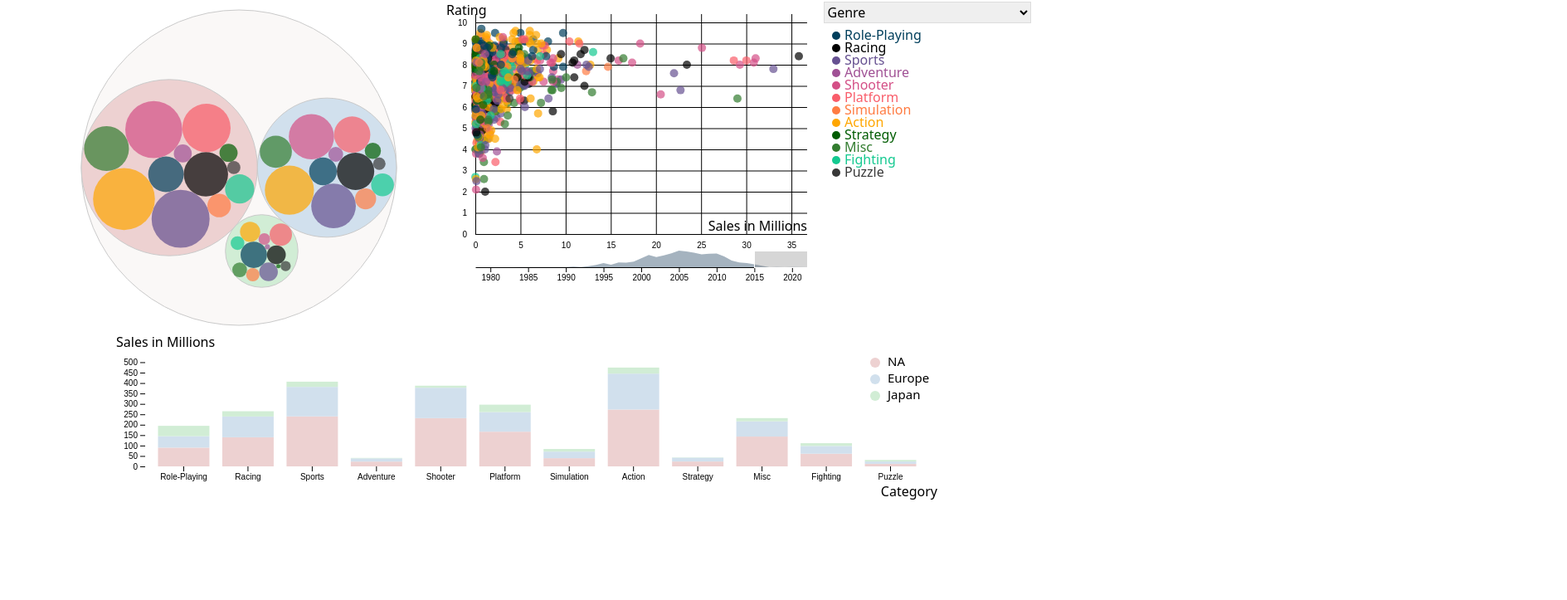
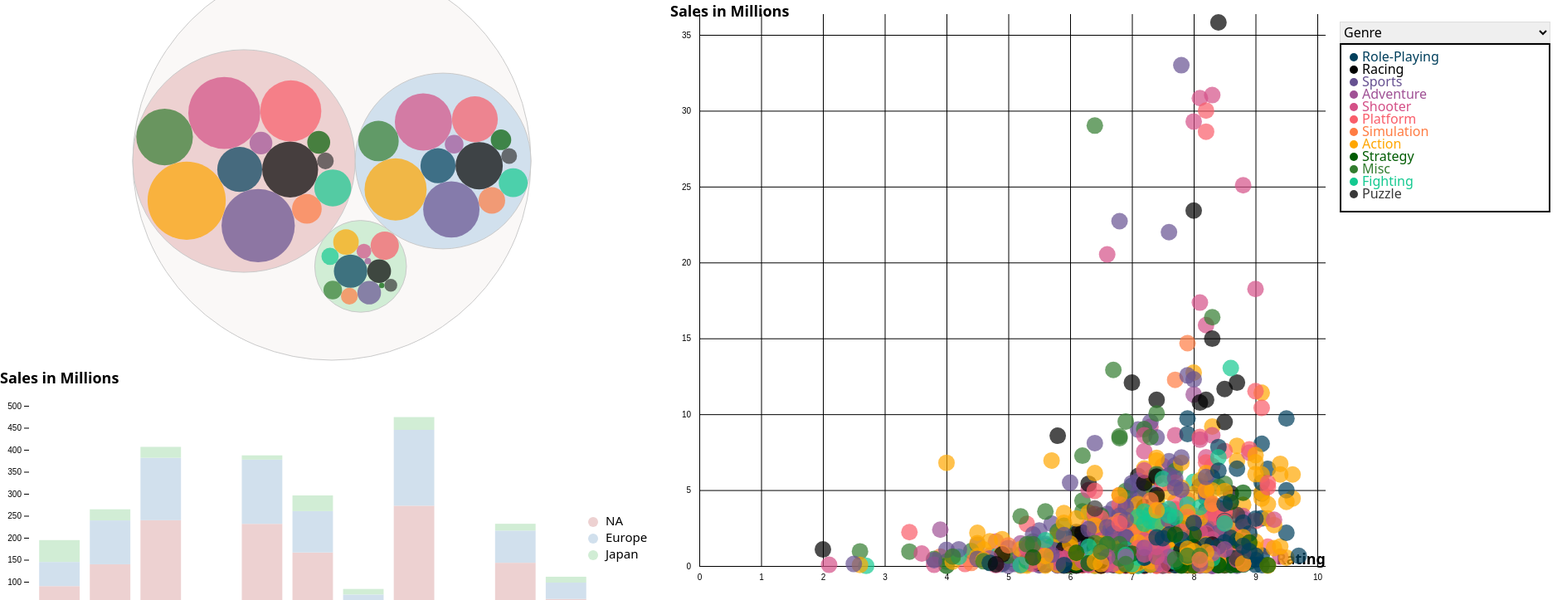
Before and after one commit to mattkwilson/game-sales-vis, a website: page index.html in a window 1280 px wide. Shown: the part 74-797 px from the top of the page at 83% size, 1889 px wide, since content can reach past the window. Drawn offline with nearby package versions, Linux system fonts and the light colour scheme; files that its build step writes are made by us from their sources.

Commit message:
Changed layout, swapped axes of scatterplot, resized views

```diff
--- a/css/barchart.css
+++ b/css/barchart.css
@@ -15,10 +15,12 @@
 .bar:hover {
   cursor: pointer;
   stroke: black;
+  stroke-width: 2;
 }
 
 .bar-selected {
   stroke: black;
+  stroke-width: 2;
 }
 
 .bar-selected:hover {
--- a/css/bubbleChart.css
+++ b/css/bubbleChart.css
@@ -1,14 +1,24 @@
 .bubble {
     opacity: 70%;
+}
+
+.bubble:hover {
+    opacity: 100%;
+    stroke: black;
+    stroke-width: 2;
+    cursor: pointer;
 }
 
 .bubble-selected {
     opacity: 100%;
     stroke: black;
+    stroke-width: 2;
 }
 
 .bubble-selected:hover {
     cursor: pointer;
+    stroke: black;
+    stroke-width: 2;
 }
 
 .bubble-world {
@@ -21,12 +31,6 @@
     stroke-width: 1;
 }
 
-.bubble:hover {
-    opacity: 100%;
-    stroke: black;
-    cursor: pointer;
-}
-
 .bubble-label {
     font-size: xx-small;
 }
--- a/css/global.css
+++ b/css/global.css
@@ -45,3 +45,9 @@
 .chart-area {
     fill: #a5b3bf;
 }
+
+.title {
+    font-weight: 600;
+    font-size: large;
+    color:#000
+}
--- a/index.html
+++ b/index.html
@@ -13,24 +13,27 @@
 </head>
 <body>
     <!-- Add HTML content, SVG drawing area, ... -->
-    <h1 class="text-center font-bold text-3xl p-5">Video Game Sales</h1>
-    <div class="flex flex-col items-center">
-        <div class="flex flex-row">
+    <div class="flex flex-row">
+        <div class="flex flex-col items-center justify-center basis-1/2">
             <svg id="bubble-chart-vis"></svg>
-            <div class="flex flex-col">
+            <svg id="bar-chart-vis"></svg>
+        </div>
+        <div class="flex flex-row basis-1/2">
+            <div class="flex flex-col items-center justify-center">
+                <h1 class="text-center font-bold text-3xl p-5">Video Game Sales</h1>
                 <svg id="scatter-plot-vis"></svg>
+                <br>
                 <svg id="histogram-chart-vis"></svg>
             </div>
-            <div class="flex flex-col">
+            <div class="flex flex-col mt-[100px] mr-5">
                 <select id="groupBySelect">
                     <option value="Genre">Genre</option>
                     <option value="Publisher">Publisher</option>
                 </select>
-                <svg id="color-legend-vis"></svg>
+                <div class="border-black border-2">
+                    <svg id="color-legend-vis"></svg>
+                </div>
             </div>
-        </div>
-        <div class="flex flex-col items-center">
-            <svg id="bar-chart-vis"></svg>
         </div>
     </div>
 
--- a/js/charts/scatterPlot.js
+++ b/js/charts/scatterPlot.js
@@ -24,11 +24,12 @@ class ScatterPlot {
 
         // Initialize scales
         vis.xScale = d3.scaleLinear()
-            .range([0, vis.width]);
+            .range([0, vis.width])
+            .domain([0, 10]);
 
         vis.yScale = d3.scaleLinear()
-            .range([vis.height, 0])
-            .domain([0, 10]);
+            .range([vis.height, 0]);
+
 
         // Initialize axes
         vis.xAxis = d3.axisBottom(vis.xScale)
@@ -63,14 +64,14 @@ class ScatterPlot {
             .attr('x', vis.width + 10)
             .attr('dy', '.71em')
             .style('text-anchor', 'end')
-            .text('Sales in Millions');
+            .text('Rating');
 
         vis.svg.append('text')
             .attr('class', 'title')
             .attr('x', 0)
             .attr('y', 0)
             .attr('dy', '.71em')
-            .text('Rating')
+            .text('Sales in Millions')
             .attr("y", 5);
 
         vis.updateVis();
@@ -79,10 +80,10 @@ class ScatterPlot {
     updateVis() {
         const vis = this;
         // Specify accessor functions
-        vis.xValue = d => d.Global_Sales;
-        vis.yValue = d => d.Rating;
+        vis.xValue = d => d.Rating;
+        vis.yValue = d => d.Global_Sales;
 
-        vis.xScale.domain([0, d3.max(vis.data, vis.xValue)]);
+        vis.yScale.domain([0, d3.max(vis.data, vis.yValue)]);
 
         this.renderVis();
     }
@@ -95,7 +96,7 @@ class ScatterPlot {
 
         let circlesEnter = circles.enter()
             .append('circle')
-            .attr('r', 5);
+            .attr('r', 10);
 
         circlesEnter.merge(circles)
             .attr('cy', d => vis.yScale(vis.yValue(d)))
--- a/js/main.js
+++ b/js/main.js
@@ -3,15 +3,15 @@
  const bubbleChartConfig = {
     svgElementId: 'bubble-chart-vis',
     width: 500,
-    height: 400,
+    height: 500,
     margin: { left: 10, right: 10, top: 10, bottom: 10 },
     tooltipOffset: { x: 15, y: 50 }
 };
 
 const barChartConfig = {
     svgElement: '#bar-chart-vis',
-    width: 1000,
-    height: 200,
+    width: 800,
+    height: 350,
     margin: {top: 25, right: 20, bottom: 40, left: 35},
     tooltipOffset: { x: 15, y: 50 }
 };
@@ -25,16 +25,16 @@ const colorLegendConfig = {
 
  const scatterPlotConfig = {
      svgElement: '#scatter-plot-vis',
-     width: 445,
-     height: 300,
+     width: 800,
+     height: 700,
      margin: {top: 25, right: 20, bottom: 20, left: 35},
      tooltipOffset: { x: 15, y: 50 }
  };
 
  const histogramConfig = {
      svgElement: '#histogram-chart-vis',
-     width: 400,
-     height: 20,
+     width: 760,
+     height: 40,
      margin: {top: 25, right: 20, bottom: 20, left: 35},
      contextMargin: {top: 25, right: 20, bottom: 20, left: 35}
  };
```
